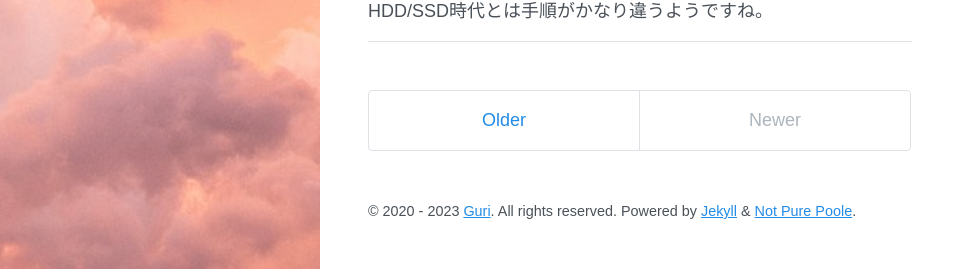
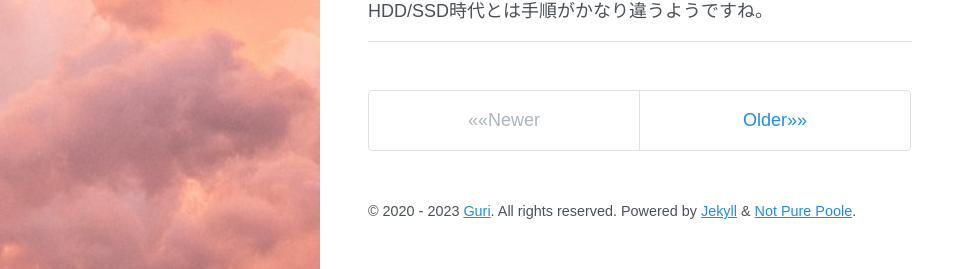
Before and after one commit to GuriCat/GuriPages, a Jekyll site: the page built from index.html, in a window 1280 px wide and 1356 px high. Shown: the part 1084-1353 px from the top of the window, without its empty margins (0-975 px from the left). Built offline with Jekyll 4.4.1, drawn with Linux system fonts in a browser that asks for light colours; nearby versions of some CDN libraries; the list of posts is cut into pages by our own code.

Commit message:
Update home.html

```diff
--- a/_layouts/home.html
+++ b/_layouts/home.html
@@ -32,14 +32,14 @@ layout: default
 </div>
 
 <div class="pagination">
+  {% if paginator.previous_page %}
+    <a class="pagination-item newer" href="{{ paginator.previous_page_path | prepend: relative_url }}">««Newer</a>
+  {% else %}
+    <span class="pagination-item newer">««Newer</span>
+  {% endif %}
   {% if paginator.next_page %}
-    <a class="pagination-item older" href="{{ paginator.next_page_path | relative_url }}">Older</a>
+    <a class="pagination-item older" href="{{ paginator.next_page_path | relative_url }}">Older»»</a>
   {% else %}
-    <span class="pagination-item older">Older</span>
-  {% endif %}
-  {% if paginator.previous_page %}
-    <a class="pagination-item newer" href="{{ paginator.previous_page_path | prepend: relative_url }}">Newer</a>
-  {% else %}
-    <span class="pagination-item newer">Newer</span>
+    <span class="pagination-item older">Older»»</span>
   {% endif %}
 </div>
```
